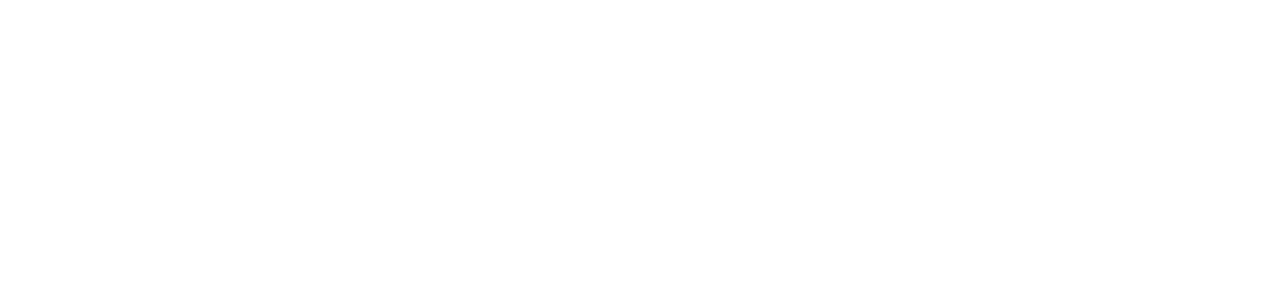
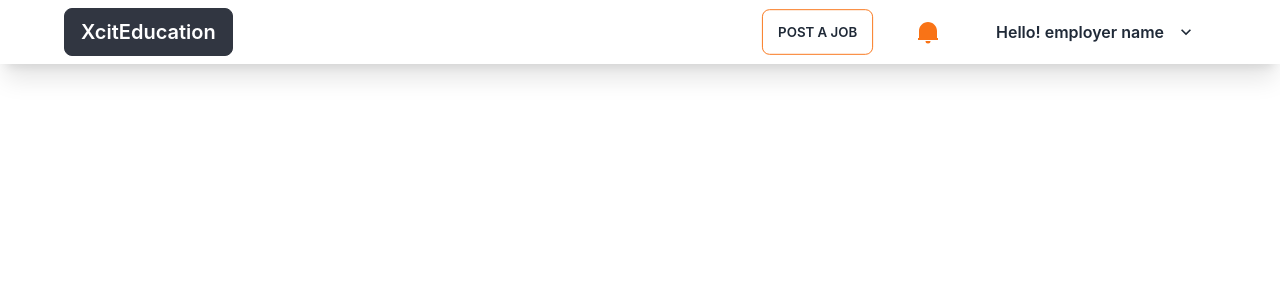
Before and after one commit to Internships-xcitedu/internships, a React (Create React App) app: page /employeSearch in a window 1280 px wide. Before the commit this address had no page. Shown: the top 300 px of the page. Built offline with nearby package versions, Linux system fonts and the light colour scheme.

Commit message:
employe search components and navbar added

```diff
--- a/src/App.js
+++ b/src/App.js
@@ -24,7 +24,7 @@
 import Chat from "./Components/Chat/Chat";
 
 import ViewApplication from "./Components/ViewApplication/ViewApplication";
-
+import EmployeSearch from "./Components/EmployeSearch/EmployeSearch";
 
 function App() {
   return (
@@ -35,6 +35,7 @@
         <Route path="/register" element={<Register />}></Route>
         <Route path="/forEmployers" element={<ForEmployers />}></Route>
         <Route path="/jobsearch" element={<JobSearch />} />
+        <Route path="/employeSearch" element={<EmployeSearch />} />
         <Route path="/slider" element={<Slidebar />}>
           <Route index element={<PersonalDetails />}></Route>
           <Route path="skills" element={<Skills />}></Route>
@@ -53,10 +54,9 @@
         <Route path="/signup" element={<SignUp />} />
         <Route path="/empreg" element={<Empreg />} />
 
-        <Route path="/chat" element={<Chat/>}/>
+        <Route path="/chat" element={<Chat />} />
 
         <Route path="/userprofile" element={<UserProfile />} />
-
       </Routes>
     </>
   );
--- /dev/null
+++ b/src/Components/EmployeSearch/EmployeSearch.js
@@ -0,0 +1,12 @@
+import React from "react";
+import Navbar from "./Navbar";
+
+const EmployeSearch = () => {
+  return (
+    <div>
+      <Navbar />
+    </div>
+  );
+};
+
+export default EmployeSearch;
--- /dev/null
+++ b/src/Components/EmployeSearch/Navbar.js
@@ -0,0 +1,67 @@
+import React from "react";
+import { RiNotification2Fill } from "react-icons/ri";
+
+const Navbar = () => {
+  const Items = (
+    <>
+      <li>
+        <button className="btn btn-outline rounded-full border-pumpkinOrange hover:btn-pumpkinOrange">
+          Post a job
+        </button>
+      </li>
+      <li className="font-semibold text-2xl text-pumpkinOrange mx-6">
+        <p>{<RiNotification2Fill />}</p>
+      </li>
+      <li tabIndex={0} className="font-semibold">
+        <a>
+          Hello! employer name
+          <svg
+            className="fill-current"
+            xmlns="http://www.w3.org/2000/svg"
+            width="20"
+            height="20"
+            viewBox="0 0 24 24"
+          >
+            <path d="M7.41,8.58L12,13.17L16.59,8.58L18,10L12,16L6,10L7.41,8.58Z" />
+          </svg>
+        </a>
+      </li>
+    </>
+  );
+  return (
+    <div className="navbar bg-base-100 px-16 shadow-xl">
+      <div className="navbar-start">
+        <div className="dropdown">
+          <label tabIndex={0} className="btn btn-ghost lg:hidden">
+            <svg
+              xmlns="http://www.w3.org/2000/svg"
+              className="h-5 w-5"
+              fill="none"
+              viewBox="0 0 24 24"
+              stroke="currentColor"
+            >
+              <path
+                strokeLinecap="round"
+                strokeLinejoin="round"
+                strokeWidth="2"
+                d="M4 6h16M4 12h8m-8 6h16"
+              />
+            </svg>
+          </label>
+          <ul
+            tabIndex={0}
+            className="menu menu-compact dropdown-content mt-3 p-2 shadow bg-base-100 rounded-box w-52"
+          >
+            {Items}
+          </ul>
+        </div>
+        <a className="btn btn-active normal-case text-xl">XcitEducation</a>
+      </div>
+      <div className="navbar-end hidden lg:flex">
+        <ul className="menu menu-horizontal px-1">{Items}</ul>
+      </div>
+    </div>
+  );
+};
+
+export default Navbar;
```
